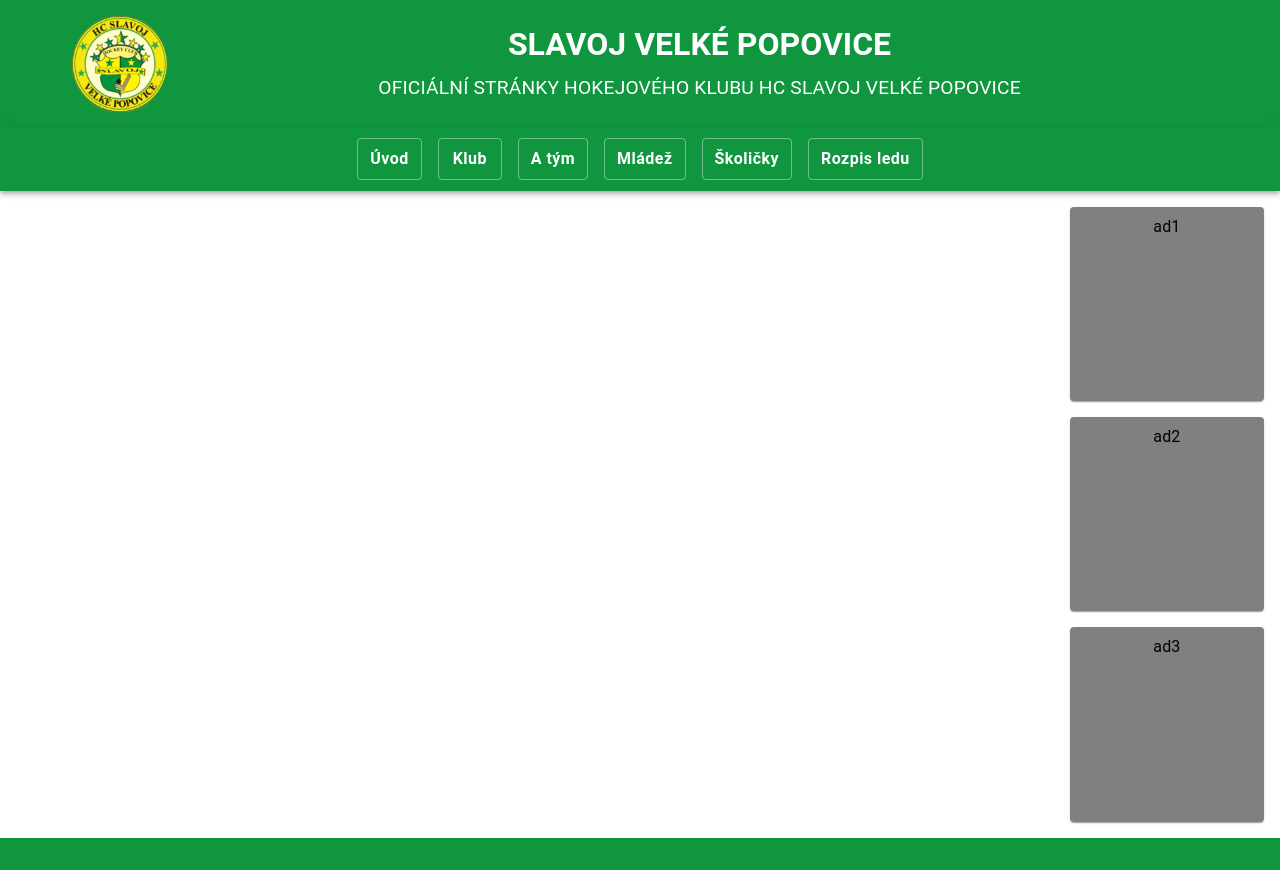
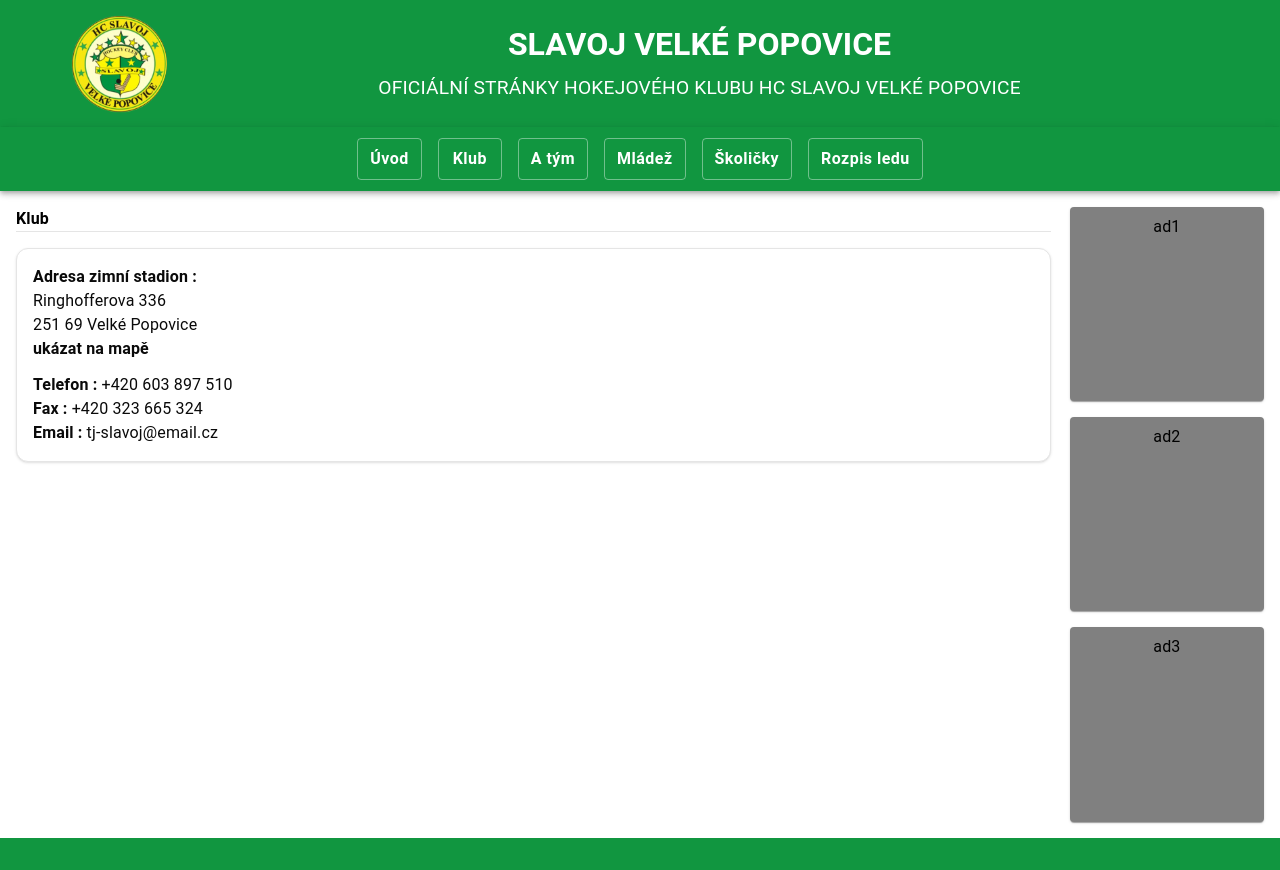
Before and after one commit to IHardysI/bakalar, a React (Vite) app: page /klub in a window 1280 px wide. Built offline with nearby package versions, Linux system fonts and the light colour scheme.

Commit message:
add breadcrumb

```diff
--- a/package.json
+++ b/package.json
@@ -15,6 +15,8 @@
     "@emotion/styled": "^11.13.0",
     "@mui/icons-material": "^6.1.3",
     "@mui/material": "^6.1.3",
+    "@radix-ui/react-separator": "^1.1.0",
+    "@radix-ui/react-slot": "^1.1.0",
     "class-variance-authority": "^0.7.1",
     "clsx": "^2.1.1",
     "graphql": "^16.9.0",
--- /dev/null
+++ b/src/Components/CustomBreadcrumb.tsx
@@ -0,0 +1,49 @@
+import React from "react";
+import {
+  Breadcrumb,
+  BreadcrumbItem as ShadcnBreadcrumbItem,
+  BreadcrumbLink,
+  BreadcrumbList,
+  BreadcrumbSeparator,
+} from "@/Components/ui/breadcrumb";
+import { Separator } from "./ui/separator";
+import { Slash } from "lucide-react";
+
+interface BreadcrumbProps {
+  items: {
+    label: string;
+    href: string;
+  }[];
+}
+
+const CustomBreadcrumb = ({ items }: BreadcrumbProps) => {
+  return (
+    <div className='mb-4'>
+      <nav aria-label="breadcrumb">
+        <BreadcrumbList className='text-base'>
+          {items.map((item, index) => (
+            <React.Fragment key={item.href}>
+              <ShadcnBreadcrumbItem>
+                {index < items.length - 1 ? (
+                  <BreadcrumbLink href={item.href}>{item.label}</BreadcrumbLink>
+                ) : ( <>
+                  <span aria-current="page" className="text-black font-semibold">{item.label}</span>
+                  </>
+                )}
+              </ShadcnBreadcrumbItem>
+              {index < items.length - 1 && (
+                <BreadcrumbSeparator>
+                  <Slash />
+                </BreadcrumbSeparator>
+              )}
+            </React.Fragment>
+          ))}
+        </BreadcrumbList>
+      </nav>
+      <Separator />
+    </div>
+  );
+};
+
+
+export default CustomBreadcrumb;
--- a/src/Components/Navbar.jsx
+++ b/src/Components/Navbar.jsx
@@ -36,7 +36,6 @@ const navItems = [
     label: "Klub",
     path: "/klub",
     children: [
-      { label: "Základní informace", path: "/klub/zakladni-informace" },
       { label: "Kontakty", path: "/klub/kontakty" },
       { label: "Partneři", path: "/klub/partneri" },
       { label: "Zimní stadion", path: "/klub/zimni-stadion" },
--- /dev/null
+++ b/src/Components/ui/breadcrumb.tsx
@@ -0,0 +1,115 @@
+import * as React from "react"
+import { Slot } from "@radix-ui/react-slot"
+import { ChevronRight, MoreHorizontal } from "lucide-react"
+
+import { cn } from "@/lib/utils"
+
+const Breadcrumb = React.forwardRef<
+  HTMLElement,
+  React.ComponentPropsWithoutRef<"nav"> & {
+    separator?: React.ReactNode
+  }
+>(({ ...props }, ref) => <nav ref={ref} aria-label="breadcrumb" {...props} />)
+Breadcrumb.displayName = "Breadcrumb"
+
+const BreadcrumbList = React.forwardRef<
+  HTMLOListElement,
+  React.ComponentPropsWithoutRef<"ol">
+>(({ className, ...props }, ref) => (
+  <ol
+    ref={ref}
+    className={cn(
+      "flex flex-wrap items-center gap-1.5 break-words text-sm text-muted-foreground sm:gap-2.5",
+      className
+    )}
+    {...props}
+  />
+))
+BreadcrumbList.displayName = "BreadcrumbList"
+
+const BreadcrumbItem = React.forwardRef<
+  HTMLLIElement,
+  React.ComponentPropsWithoutRef<"li">
+>(({ className, ...props }, ref) => (
+  <li
+    ref={ref}
+    className={cn("inline-flex items-center gap-1.5", className)}
+    {...props}
+  />
+))
+BreadcrumbItem.displayName = "BreadcrumbItem"
+
+const BreadcrumbLink = React.forwardRef<
+  HTMLAnchorElement,
+  React.ComponentPropsWithoutRef<"a"> & {
+    asChild?: boolean
+  }
+>(({ asChild, className, ...props }, ref) => {
+  const Comp = asChild ? Slot : "a"
+
+  return (
+    <Comp
+      ref={ref}
+      className={cn("transition-colors hover:text-foreground", className)}
+      {...props}
+    />
+  )
+})
+BreadcrumbLink.displayName = "BreadcrumbLink"
+
+const BreadcrumbPage = React.forwardRef<
+  HTMLSpanElement,
+  React.ComponentPropsWithoutRef<"span">
+>(({ className, ...props }, ref) => (
+  <span
+    ref={ref}
+    role="link"
+    aria-disabled="true"
+    aria-current="page"
+    className={cn("font-normal text-foreground", className)}
+    {...props}
+  />
+))
+BreadcrumbPage.displayName = "BreadcrumbPage"
+
+const BreadcrumbSeparator = ({
+  children,
+  className,
+  ...props
+}: React.ComponentProps<"li">) => (
+  <li
+    role="presentation"
+    aria-hidden="true"
+    className={cn("[&>svg]:w-3.5 [&>svg]:h-3.5", className)}
+    {...props}
+  >
+    {children ?? <ChevronRight />}
+  </li>
+)
+BreadcrumbSeparator.displayName = "BreadcrumbSeparator"
+
+const BreadcrumbEllipsis = ({
+  className,
+  ...props
+}: React.ComponentProps<"span">) => (
+  <span
+    role="presentation"
+    aria-hidden="true"
+    className={cn("flex h-9 w-9 items-center justify-center", className)}
+    {...props}
+  >
+    <MoreHorizontal className="h-4 w-4" />
+    <span className="sr-only">More</span>
+  </span>
+)
+BreadcrumbEllipsis.displayName = "BreadcrumbElipssis"
+
+export {
+  Breadcrumb,
+  BreadcrumbList,
+  BreadcrumbItem,
+  BreadcrumbLink,
+  BreadcrumbPage,
+  BreadcrumbSeparator,
+  BreadcrumbEllipsis,
+}
--- /dev/null
+++ b/src/Components/ui/separator.tsx
@@ -0,0 +1,29 @@
+import * as React from "react"
+import * as SeparatorPrimitive from "@radix-ui/react-separator"
+
+import { cn } from "@/lib/utils"
+
+const Separator = React.forwardRef<
+  React.ElementRef<typeof SeparatorPrimitive.Root>,
+  React.ComponentPropsWithoutRef<typeof SeparatorPrimitive.Root>
+>(
+  (
+    { className, orientation = "horizontal", decorative = true, ...props },
+    ref
+  ) => (
+    <SeparatorPrimitive.Root
+      ref={ref}
+      decorative={decorative}
+      orientation={orientation}
+      className={cn(
+        "shrink-0 bg-border",
+        orientation === "horizontal" ? "h-[1px] w-full" : "h-full w-[1px]",
+        className
+      )}
+      {...props}
+    />
+  )
+)
+Separator.displayName = SeparatorPrimitive.Root.displayName
+
+export { Separator }
--- /dev/null
+++ b/src/hooks/generateBreadcrumbItems.ts
@@ -0,0 +1,13 @@
+import { useLocation } from 'react-router-dom';
+
+export const useBreadcrumbItems = () => {
+  const location = useLocation();
+  const pathnames = location.pathname.split('/').filter((x) => x);
+
+  // Map pathnames to labels and hrefs
+  return pathnames.map((value, index) => {
+    const href = `/${pathnames.slice(0, index + 1).join('/')}`;
+    const label = value.charAt(0).toUpperCase() + value.slice(1);
+    return { label, href };
+  });
+};
--- a/src/router.jsx
+++ b/src/router.jsx
@@ -7,7 +7,6 @@ import Root from './Root';
 import ErrorPage from './routes/error-page.jsx';
 import Uvod from './routes/Uvod.jsx';
 import Klub from './routes/Klub.jsx';
-import ZakladniInformace from './routes/ZakladniInformace.jsx';
 import Kontakty from './routes/Kontakty.jsx';
 import Partnery from './routes/Partnery.jsx';
 import ZimniStadion from './routes/ZimniStadion.jsx';
@@ -36,10 +35,6 @@ const router = createBrowserRouter([
         path: 'klub',
         element: <Klub />,
         children: [
-          {
-            path: 'zakladni-informace',
-            element: <ZakladniInformace />,
-          },
           {
             path: 'kontakty',
             element: <Kontakty />,
--- a/src/routes/Klub.jsx
+++ b/src/routes/Klub.jsx
@@ -1,10 +1,54 @@
-import React from 'react'
-import { Outlet } from 'react-router-dom'
+import React from 'react';
+import { Outlet, useLocation } from 'react-router-dom';
+import CustomBreadcrumb from '../Components/CustomBreadcrumb';
+import { useBreadcrumbItems } from '../hooks/generateBreadcrumbItems';
+import { Card, CardContent } from '../Components/ui/card';
 
 export default function Klub() {
+  const location = useLocation();
+  const isRootPath = location.pathname === '/klub';
+  const breadcrumbItems = useBreadcrumbItems();
+
   return (
-    <div>
+    <div className='text-black'>
+      {isRootPath && (
+        <>
+          <CustomBreadcrumb items={breadcrumbItems} />
+          <Card className='p-4'>
+            <CardContent className='p-0'>
+              <div>
+
+
+                <h3 className='font-semibold'>Adresa zimní stadion :</h3>
+
+                <p className='mb-3'>
+                  Ringhofferova 336 <br />
+                  251 69 Velké Popovice <br />
+                  <a
+                    href='http://www.mapy.cz/#x=133564597@y=135373994@z=16@mm=ZP@sa=s@st=s@ssq=Ringhofferova%20336@sss=1@ssp=133558192_135369440_133573072_135382640'
+                    className='hover:underline font-semibold'
+                  >
+                    ukázat na mapě
+                  </a>
+                </p>
+
+                <p>
+                <span className='font-semibold'>Telefon :</span>	<a href="tel:+420 603 897 510">+420 603 897 510</a><br />
+                <span className='font-semibold'>Fax :</span>	<a href="tel:++420 323 665 324">+420 323 665 324</a> <br />
+                <span className='font-semibold'>Email :</span>	<a href="mailto:tj-slavoj@email.cz">tj-slavoj@email.cz</a>
+
+                </p>
+
+
+              </div>
+              <div>
+
+              </div>
+            </CardContent>
+          </Card>
+        </>
+      )}
       <Outlet />
     </div>
-  )
+  );
 }
--- a/src/routes/Kontakty.jsx
+++ b/src/routes/Kontakty.jsx
@@ -1,9 +1,14 @@
 import React from 'react'
+import CustomBreadcrumb from '../Components/CustomBreadcrumb'
+import { useBreadcrumbItems } from '../hooks/generateBreadcrumbItems';
 
 export default function Kontakty() {
+
+  const breadcrumbsItems = useBreadcrumbItems()
+
   return (
     <div>
-
+      <CustomBreadcrumb items={breadcrumbsItems}/>
     </div>
   )
 }
--- a/src/routes/ZakladniInformace.jsx
+++ /dev/null
@@ -1,9 +0,0 @@
-import React from 'react'
-
-export default function ZakladniInformace() {
-  return (
-    <div>
-
-    </div>
-  )
-}
```
Also changed, not shown: 1 other file (tests, documents, lock files or other folders).
